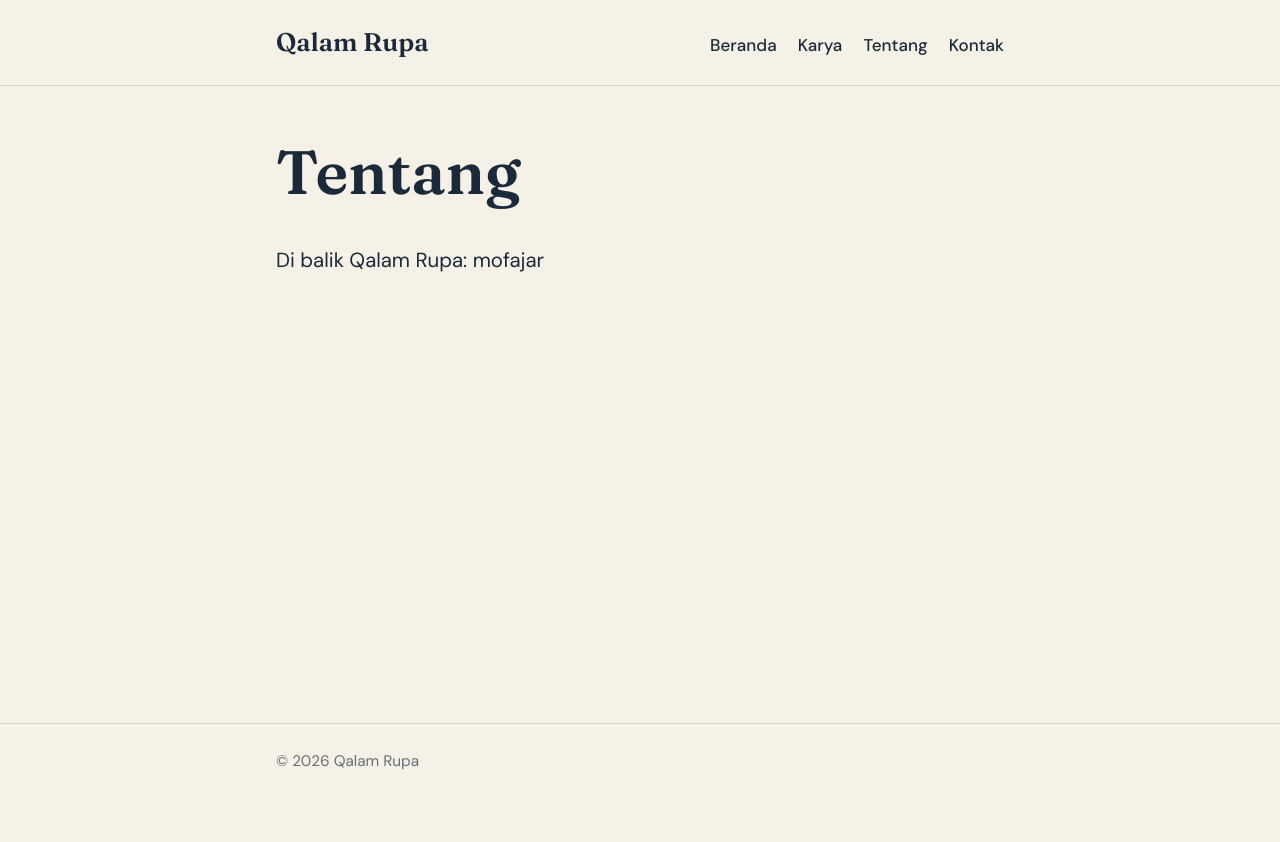
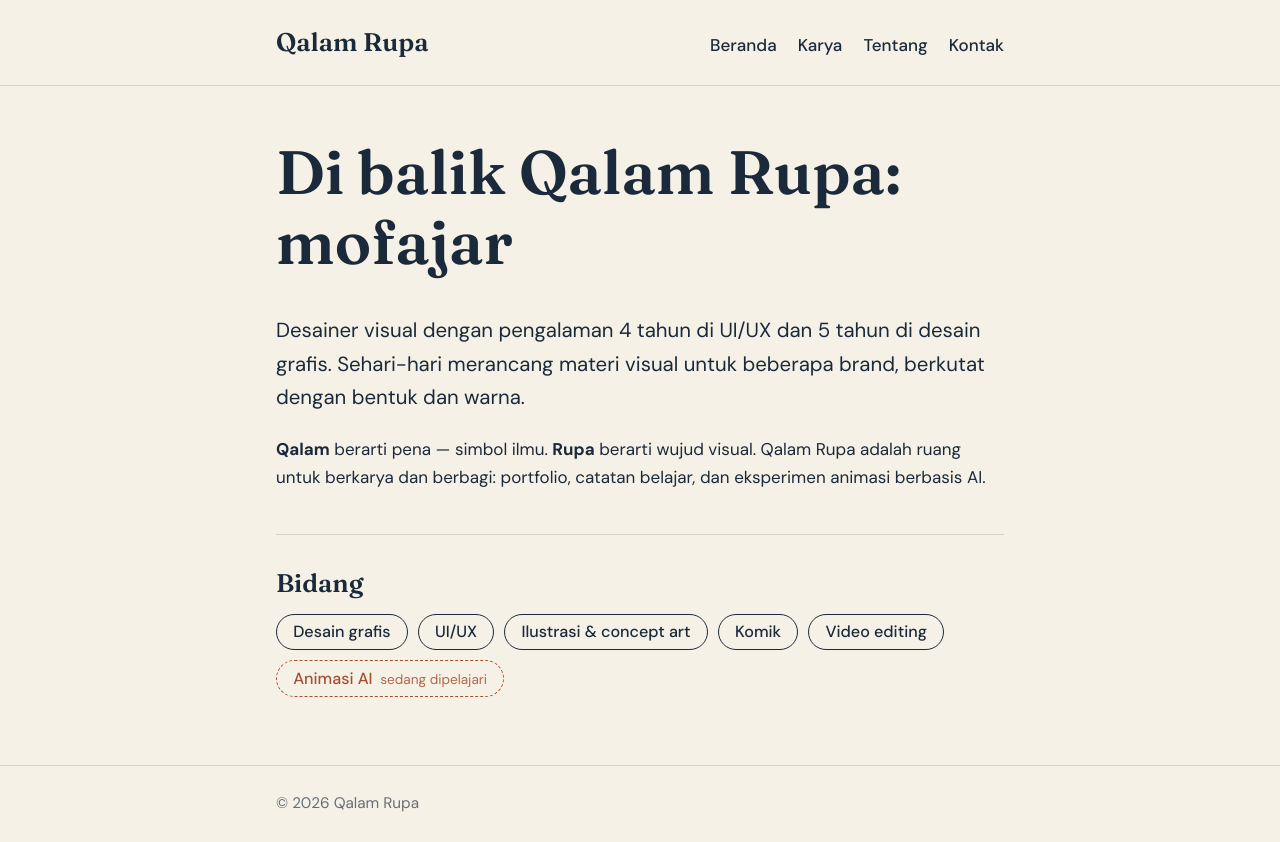
Before and after one commit to qalamrupa/qalamrupa.github.io, an Astro site: page /tentang in a window 1280 px wide. Before the commit the page ends 800 px from the top, so only its background shows below. Built offline with nearby package versions, Linux system fonts and the light colour scheme; Astro itself is replaced by a stand-in of ours.

Commit message:
Publish halaman Tentang dari vault
Teks dari vault/konten/tentang.md; bidang ditampilkan sebagai chip.

Co-Authored-By: Claude Opus 5.5 <noreply@anthropic.com>

```diff
--- a/src/pages/tentang.astro
+++ b/src/pages/tentang.astro
@@ -1,8 +1,85 @@
 ---
+// Sumber konten: vault/konten/tentang.md (publik: ya)
 import Layout from '../layouts/Layout.astro';
+
+const bidang = [
+	{ nama: 'Desain grafis' },
+	{ nama: 'UI/UX' },
+	{ nama: 'Ilustrasi & concept art' },
+	{ nama: 'Komik' },
+	{ nama: 'Video editing' },
+	{ nama: 'Animasi AI', catatan: 'sedang dipelajari' },
+];
 ---
 
-<Layout title="Tentang" description="Tentang Qalam Rupa.">
-	<h1>Tentang</h1>
-	<p class="lead">Di balik Qalam Rupa: mofajar</p>
+<Layout
+	title="Tentang"
+	description="Di balik Qalam Rupa: mofajar — desainer visual. Ruang untuk berkarya dan berbagi."
+>
+	<h1>Di balik Qalam Rupa: mofajar</h1>
+
+	<p class="lead">
+		Desainer visual dengan pengalaman 4 tahun di UI/UX dan 5 tahun di desain grafis. Sehari-hari
+		merancang materi visual untuk beberapa brand, berkutat dengan bentuk dan warna.
+	</p>
+
+	<p>
+		<strong>Qalam</strong> berarti pena — simbol ilmu. <strong>Rupa</strong> berarti wujud visual. Qalam
+		Rupa adalah ruang untuk berkarya dan berbagi: portfolio, catatan belajar, dan eksperimen animasi
+		berbasis AI.
+	</p>
+
+	<section class="bidang" aria-labelledby="judul-bidang">
+		<h2 id="judul-bidang">Bidang</h2>
+		<ul class="chip-daftar">
+			{
+				bidang.map((b) => (
+					<li class:list={['chip', { 'chip-belajar': b.catatan }]}>
+						{b.nama}
+						{b.catatan && <span class="chip-catatan">{b.catatan}</span>}
+					</li>
+				))
+			}
+		</ul>
+	</section>
 </Layout>
+
+<style>
+	.bidang {
+		margin-top: 2.5rem;
+		padding-top: 2rem;
+		border-top: 1px solid var(--garis);
+	}
+	.bidang h2 {
+		font-size: 1.5rem;
+	}
+	.chip-daftar {
+		list-style: none;
+		display: flex;
+		flex-wrap: wrap;
+		gap: 0.6rem;
+		margin: 0;
+		padding: 0;
+	}
+	.chip {
+		display: inline-flex;
+		align-items: baseline;
+		gap: 0.45rem;
+		padding: 0.4rem 0.95rem;
+		border: 1px solid var(--tinta);
+		border-radius: 999px;
+		font-size: 0.95rem;
+		font-weight: 500;
+		line-height: 1.3;
+	}
+	.chip-belajar {
+		border-style: dashed;
+		border-color: var(--aksen);
+		color: var(--aksen);
+	}
+	.chip-catatan {
+		font-size: 0.8rem;
+		font-weight: 400;
+		opacity: 0.85;
+	}
+</style>
```
